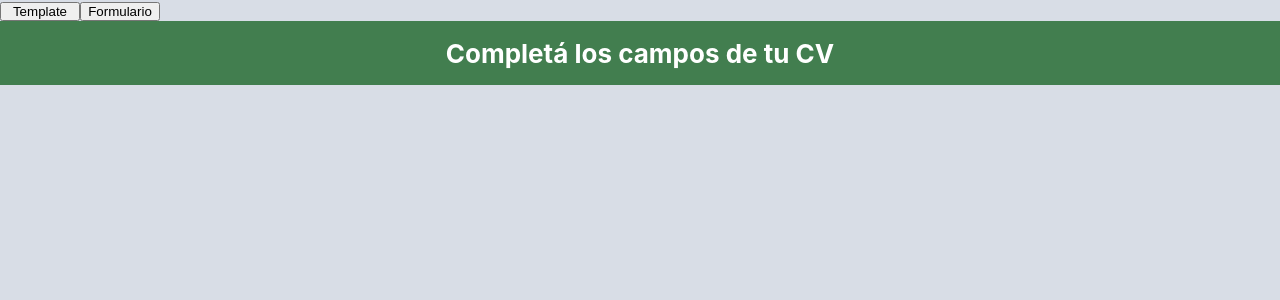
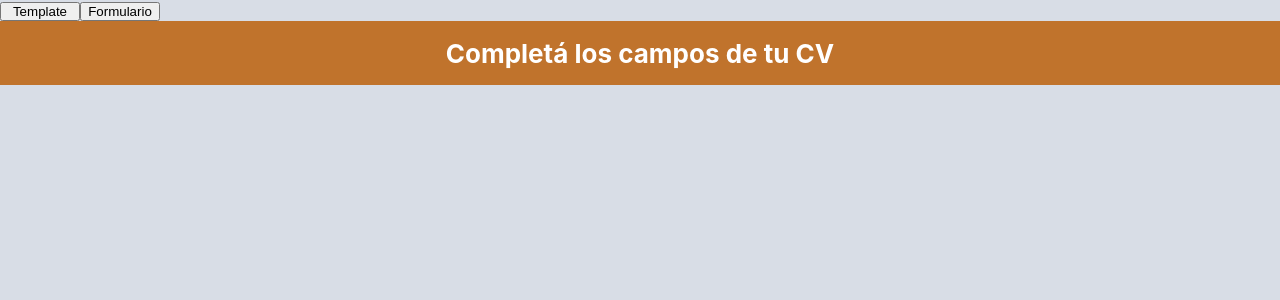
Before and after one commit to ALCavagnaro/CV_TEMPLATE_REACT, a React (Create React App) app: page / in a window 1280 px wide. Shown: the top 300 px of the page. Built offline with nearby package versions, Linux system fonts and the light colour scheme.

Commit message:
prueba commit

```diff
--- a/src/App.css
+++ b/src/App.css
@@ -9,7 +9,7 @@ body {
 }
 
 .navBar {
-  background-color: #427e4f;
+  background-color: #c0732c;
   display: flex;
   flex-direction: row;
   align-items: center;
```
